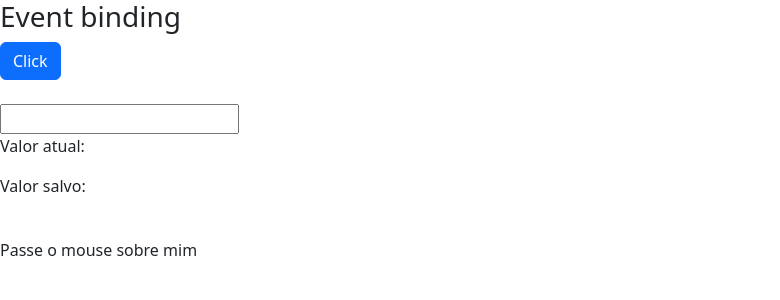
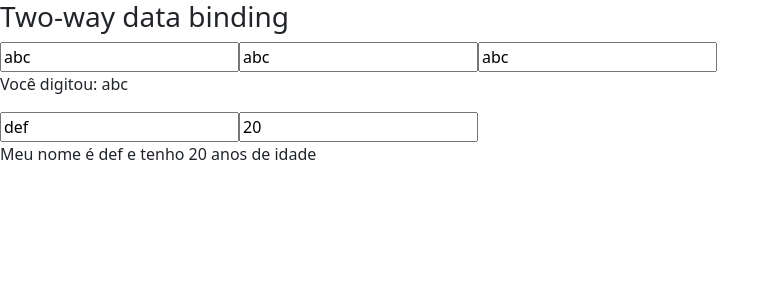
Before and after one commit to saullbrandao/angular-data-binding, an Angular app: page / in a window 1280 px wide. Shown: the top 300 px of the page, without its empty margins (0-780 px from the left). Built offline with nearby package versions, Linux system fonts and the light colour scheme.

Commit message:
two-way data binding

```diff
--- a/src/app/data-binding/data-binding.component.html
+++ b/src/app/data-binding/data-binding.component.html
@@ -73,7 +73,7 @@
       </div>
     </div>
   </article>
-</section> -->
+</section>
 
 <section class="event-binding">
   <article>
@@ -102,4 +102,32 @@
       >
     </div>
   </article>
+</section> -->
+
+<section class="two-way-binding">
+  <article>
+    <h3>Two-way data binding</h3>
+
+    <div>
+      <input
+        type="text"
+        [value]="nome"
+        (input)="nome = nameInput.value"
+        #nameInput
+      />
+
+      <input type="text" [(ngModel)]="nome" (ngModelChange)="nome = $event" />
+
+      <input type="text" [(ngModel)]="nome" />
+      <p>Você digitou: {{ nome }}</p>
+    </div>
+
+    <div>
+      <input type="text" [(ngModel)]="pessoa.nome" />
+      <input type="text" [(ngModel)]="pessoa.idade" />
+      <p>
+        Meu nome é {{ pessoa.nome }} e tenho {{ pessoa.idade }} anos de idade
+      </p>
+    </div>
+  </article>
 </section>
--- a/src/app/data-binding/data-binding.component.ts
+++ b/src/app/data-binding/data-binding.component.ts
@@ -13,6 +13,13 @@ export class DataBindingComponent implements OnInit {
   valorSalvo: string = '';
 
   isMouseOver: boolean = false;
+
+  nome: string = 'abc';
+
+  pessoa = {
+    nome: 'def',
+    idade: 20,
+  };
 
   getValor() {
     return 1;
```
Also changed, not shown: src/app/app.module.ts (+5 -11 lines).
